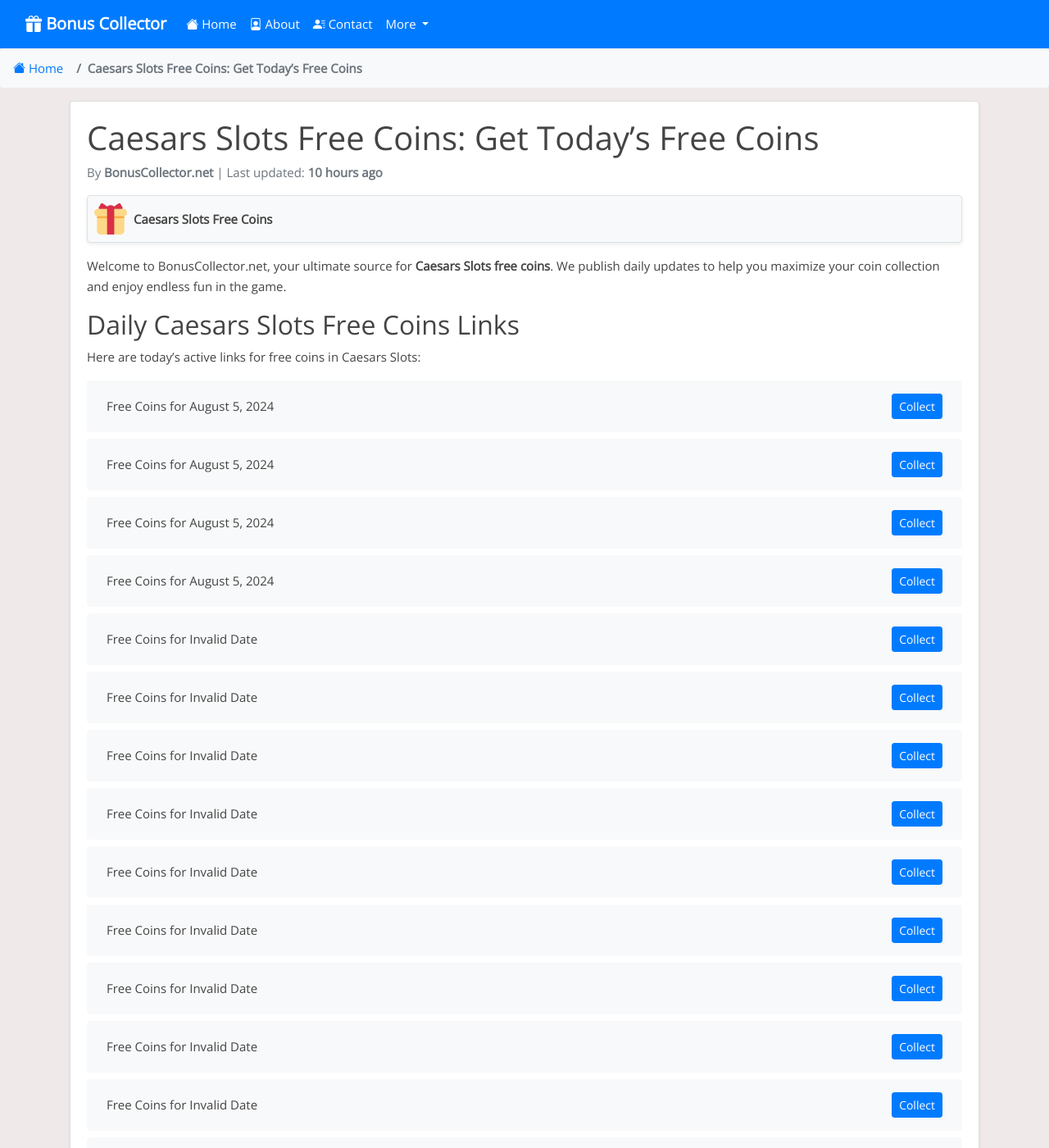
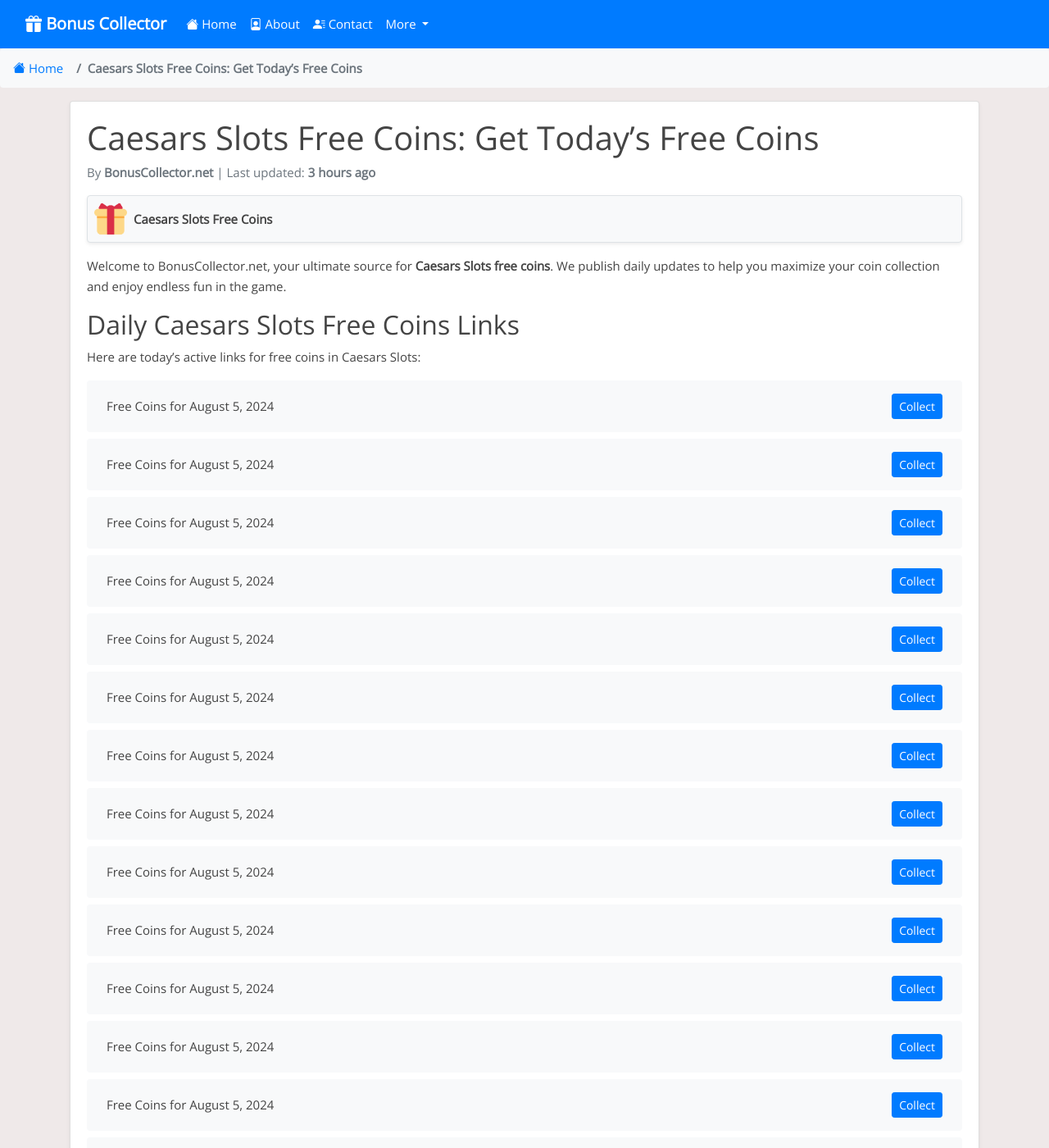
Before and after one commit to Prollad99/bs-net, a Jekyll site: the page built from _posts/2024-07-04-caesars-slots.md, in a window 1280 px wide and 1400 px high. Shown: the whole window at 82% size. Built offline with Jekyll 4.4.1, drawn with Linux system fonts in a browser that asks for light colours; nearby versions of some CDN libraries; comment, search, counter and statistics services are not loaded.

Commit message:
Update caesars-slots reward links and last modified date

```diff
--- a/_data/include_files.yml
+++ b/_data/include_files.yml
@@ -26,7 +26,7 @@
   last_modified: 2024-08-05 10:36:07
 
 caesars-slots.html:
-  last_modified: 2024-08-05 04:08:55
+  last_modified: 2024-08-05 11:02:43
 
 jackpot-world.html:
   last_modified: 2024-08-05 08:36:38
--- a/_includes/caesars-slots.html
+++ b/_includes/caesars-slots.html
@@ -1,4 +1,40 @@
 <ul class="list-group mt-3 mb-4">
+  <li class="list-group-item d-flex justify-content-between align-items-center">
+    <span>Free Coins for August 5, 2024</span>
+    <a href="https://caesarsgames.playtika.com/redirector/?coupon_token=1_3_1722769203434_t8mo4l0n" class="btn btn-primary btn-sm">Collect</a>
+  </li>
+  <li class="list-group-item d-flex justify-content-between align-items-center">
+    <span>Free Coins for August 5, 2024</span>
+    <a href="https://caesarsgames.playtika.com/redirector/?coupon_token=1_3_1722682803501_s9n0wxe6" class="btn btn-primary btn-sm">Collect</a>
+  </li>
+  <li class="list-group-item d-flex justify-content-between align-items-center">
+    <span>Free Coins for August 5, 2024</span>
+    <a href="https://caesarsgames.playtika.com/redirector/?coupon_token=1_3_1722669854663_b2wdx9m6" class="btn btn-primary btn-sm">Collect</a>
+  </li>
+  <li class="list-group-item d-flex justify-content-between align-items-center">
+    <span>Free Coins for August 5, 2024</span>
+    <a href="https://caesarsgames.playtika.com/redirector/?coupon_token=1_3_1722669807759_hz9nplj8" class="btn btn-primary btn-sm">Collect</a>
+  </li>
+  <li class="list-group-item d-flex justify-content-between align-items-center">
+    <span>Free Coins for August 5, 2024</span>
+    <a href="https://caesarsgames.playtika.com/redirector/?coupon_token=1_3_1722669763126_ijne4kp9" class="btn btn-primary btn-sm">Collect</a>
+  </li>
+  <li class="list-group-item d-flex justify-content-between align-items-center">
+    <span>Free Coins for August 5, 2024</span>
+    <a href="https://caesarsgames.playtika.com/redirector/?coupon_token=1_3_1722669590080_s82plymr" class="btn btn-primary btn-sm">Collect</a>
+  </li>
+  <li class="list-group-item d-flex justify-content-between align-items-center">
+    <span>Free Coins for August 5, 2024</span>
+    <a href="https://caesarsgames.playtika.com/redirector/?coupon_token=1_3_1722670249290_s4nk37o9" class="btn btn-primary btn-sm">Collect</a>
+  </li>
+  <li class="list-group-item d-flex justify-content-between align-items-center">
+    <span>Free Coins for August 5, 2024</span>
+    <a href="https://caesarsgames.playtika.com/redirector/?coupon_token=1_3_1722715094478_f2zl22k2" class="btn btn-primary btn-sm">Collect</a>
+  </li>
+  <li class="list-group-item d-flex justify-content-between align-items-center">
+    <span>Free Coins for August 5, 2024</span>
+    <a href="https://caesarsgames.playtika.com/redirector/?coupon_token=1_3_1722754123024_a8monm9p" class="btn btn-primary btn-sm">Collect</a>
+  </li>
   <li class="list-group-item d-flex justify-content-between align-items-center">
     <span>Free Coins for August 5, 2024</span>
     <a href="https://d10x.co/CaesarsSlots/r5gqJ" class="btn btn-primary btn-sm">Collect</a>
@@ -363,40 +399,4 @@
     <span>Free Coins for Invalid Date</span>
     <a href="https://caesarsgames.playtika.com/redirector/?coupon_token=1_3_1720695603371_u044nzy3" class="btn btn-primary btn-sm">Collect</a>
   </li>
-  <li class="list-group-item d-flex justify-content-between align-items-center">
-    <span>Free Coins for Invalid Date</span>
-    <a href="https://caesarsgames.playtika.com/redirector/?coupon_token=1_3_1720636285845_up3drp4r" class="btn btn-primary btn-sm">Collect</a>
-  </li>
-  <li class="list-group-item d-flex justify-content-between align-items-center">
-    <span>Free Coins for Invalid Date</span>
-    <a href="https://caesarsgames.playtika.com/redirector/?coupon_token=1_3_1720600948105_a04zyg2g" class="btn btn-primary btn-sm">Collect</a>
-  </li>
-  <li class="list-group-item d-flex justify-content-between align-items-center">
-    <span>Free Coins for Invalid Date</span>
-    <a href="https://caesarsgames.playtika.com/redirector/?coupon_token=1_3_1720683086819_cp3r4l4r" class="btn btn-primary btn-sm">Collect</a>
-  </li>
-  <li class="list-group-item d-flex justify-content-between align-items-center">
-    <span>Free Coins for Invalid Date</span>
-    <a href="https://caesarsgames.playtika.com/redirector/?coupon_token=1_3_1720514708784_fjgznen7" class="btn btn-primary btn-sm">Collect</a>
-  </li>
-  <li class="list-group-item d-flex justify-content-between align-items-center">
-    <span>Free Coins for Invalid Date</span>
-    <a href="https://caesarsgames.playtika.com/redirector/?coupon_token=1_3_1720636325061_u32xxon2" class="btn btn-primary btn-sm">Collect</a>
-  </li>
-  <li class="list-group-item d-flex justify-content-between align-items-center">
-    <span>Free Coins for Invalid Date</span>
-    <a href="https://caesarsgames.playtika.com/redirector/?coupon_token=1_3_1720548630258_aeynmn4g" class="btn btn-primary btn-sm">Collect</a>
-  </li>
-  <li class="list-group-item d-flex justify-content-between align-items-center">
-    <span>Free Coins for Invalid Date</span>
-    <a href="https://caesarsgames.playtika.com/redirector/?coupon_token=1_3_1720548472016_t98p0mp4" class="btn btn-primary btn-sm">Collect</a>
-  </li>
-  <li class="list-group-item d-flex justify-content-between align-items-center">
-    <span>Free Coins for Invalid Date</span>
-    <a href="https://d10x.co/CaesarsSlots/AhCNU" class="btn btn-primary btn-sm">Collect</a>
-  </li>
-  <li class="list-group-item d-flex justify-content-between align-items-center">
-    <span>Free Coins for Invalid Date</span>
-    <a href="https://d10x.co/CaesarsSlots/THjfA" class="btn btn-primary btn-sm">Collect</a>
-  </li>
 </ul>
```
Also changed, not shown: links-json/caesars-slots.json (+36 -27 lines).
